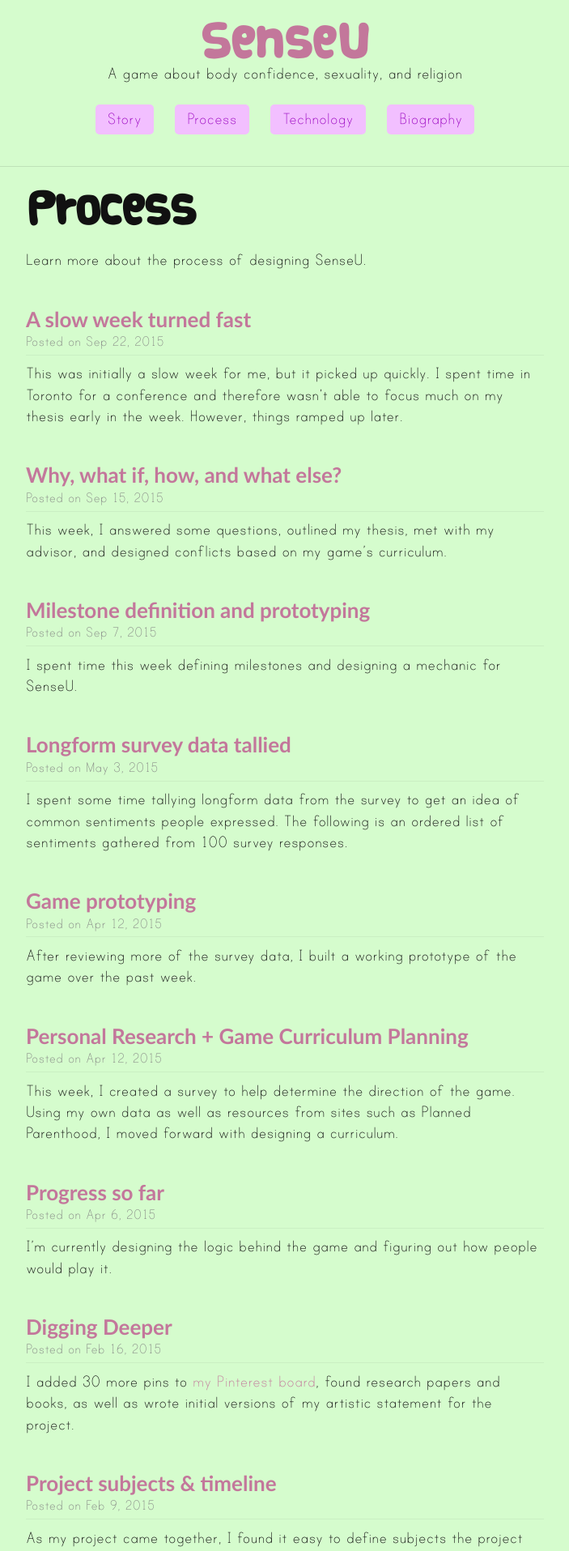
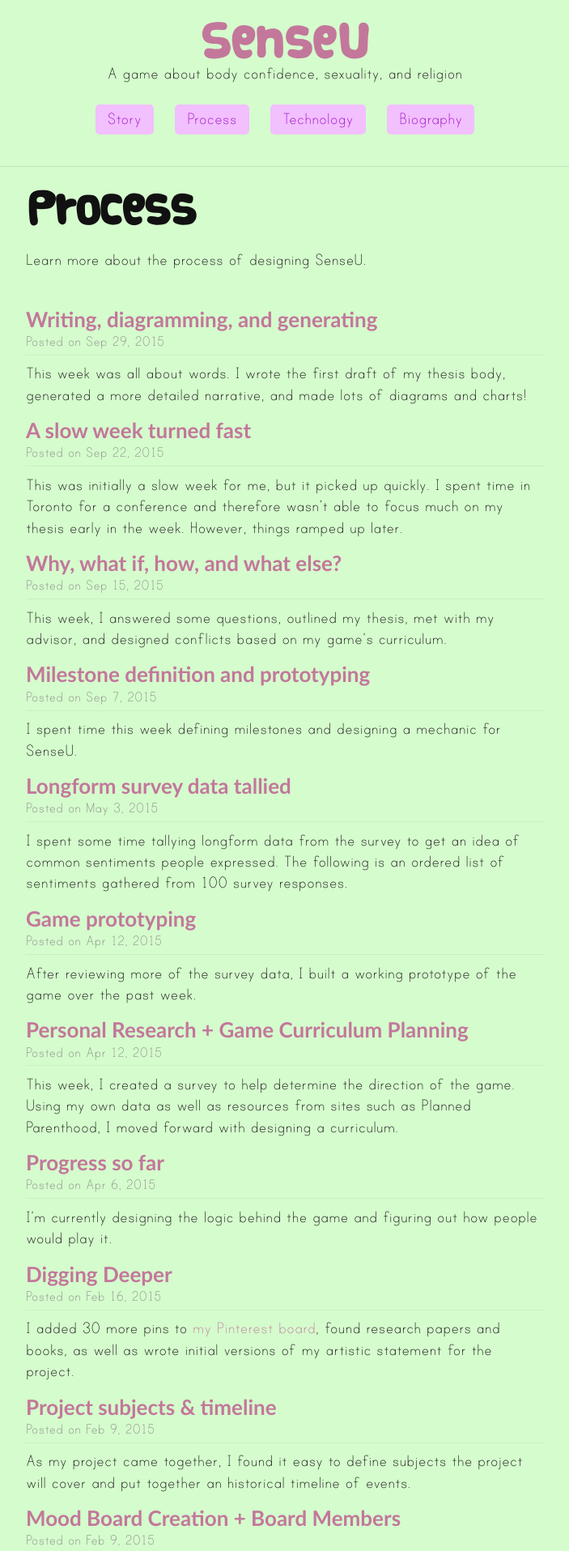
Before and after one commit to cattsmall/thesis-website, a Jekyll site: the page built from process/index.html, in a window 1280 px wide. Shown: the top 1915 px of the page at 81% size, without its empty margins (288-991 px from the left). Built offline with Jekyll 4.4.1, drawn with Linux system fonts in a browser that asks for light colours; some web fonts are replaced; some of the changed lines change nothing that is shown.

Commit message:
sept 29 post added

```diff
--- /dev/null
+++ b/_posts/2015-09-29-writing-diagramming-generating.md
@@ -0,0 +1,115 @@
+---
+layout: post
+title: Writing, diagramming, and generating
+date: 2015-09-29 13:34:27
+categories: process
+---
+
+This week was all about words. I wrote the first draft of my thesis body, generated a more detailed narrative, and made lots of diagrams and charts!
+
+##Accountability buddy meeting
+Lauren and I scheduled weekly Slack check-ins on Saturdays to make sure we can catch up every week. This week, she helped me improve my outline. [You can read it as a PDF.](/assets/docs/CattSmall_Outline%23_2015-09-29.pdf)
+
+##Thesis body
+So far, almost 3,000 words have been written in my thesis. Feel free to have a peek at the current status on [Google Drive](https://docs.google.com/document/d/1-8sv6ksHTsq8KLUZij2Z1yXVq1lIUNIEK2wlBo1FGBM/edit?usp=sharing) or [download it as a PDF](/assets/docs/CattSmall_ThesisBody#_2015-09-29). It's still largely a work in progress. I even continued to modify the outline as I wrote. A lot of sections don't have many words yet, but the content is beginning to feel more solid.
+
+I need to nail down the actual number of words needed for the paper. Some have said it's between 10,000 and 15,000 while others don't know. I'm currently not sure I heard that number from my professor or read it in a book. Stress is ridiulous, y'all.
+
+##Narrative-building
+I fleshed-out the environment and characters in the game through research, wireframing, and good ol' spreadsheets. I specifically focused on designing the environment first, knowing it'd heavily impact the characters.
+
+###Environment
+The story of SenseU takes place in an imaginary town off the northwest coast of Washington with a population of about 5,500. The town consists of a rural area, a small downtown area with several shops and large mall, as well as an undergraduate college with a 30-acre campus. The town’s median age is 31.
+
+The main character's college is a private, secular, national-level undergraduate school called the University of Sustainable Engineering, Natural Science, and Education. The school is colloquially known as “SENSE U”. A large portion of the town’s population consists of SENSE U students.
+
+SENSE U's campus has 10 educational buildings and 5 dorm buildings. The ten educational buildings include a lecture hall, one building for each field of study (Sustainable Engineering, Natural Science, and Education), a library, a research center, a common building for student unions and clubs, a gymnasium, a dining hall, and a medical facility.
+
+According to recent studies, SENSE U is the 15th-most prestigious undergraduate school in the USA. Approximately 10,000 people apply to attend the school each year. The acceptance rate is quite low at 600 freshmen per year for a total of approximately 6%.
+
+Students attending SENSE U can choose to major in Psychology, Biology, Physics, Mechanical Engineering, Civil Engineering, Computer Science, Art Education, Science Education, or Mathematics Education. Because of the rigorous courses, approximately 350 students out of a 600-person class will graduate from SENSE U.
+
+###Characters
+Before refining character conflicts, I created [a spreadsheet](https://docs.google.com/spreadsheets/d/11-peNBzi2rtqkUp8FCr3moP6c4qOvF2upt4a99exkjg/edit?usp=sharing) containing a list of primary, secondary, and tertiary characters. The spreadsheet includes various information about characters. Some examples of included information are name, gender, sexuality, ethnicity, appearance, and biography. This exercise helped me create well-rounded characters.
+
+The game's primary and secondary characters are:
+
+- **You** (primary character), an American sophomore from a city outside Washington. You are studying Psychology. You use grants and scholarships to pay for tuition but also work as an RA to pay for the remaining education costs.
+- **Efe Turay**, a bisexual second-generation Nigerian sophomore. Efe was born in New York City and is studying Mathematics Education. She gets through school mostly through a scholarship but works as an RA to pay for the remaining tuition and education costs. In addition to her study, she learns Japanese and attends the Japanese culture club.
+- **Ahanu "Han"**, a straight American freshman of Algonquian descent. Han's family lives in Massachusetts. He plans to become an active member of a fraternity. In addition to his Civil Engineering studies, he plans to continue pursing sports after winning a scholarship for playing football.
+- **Gaiya Brose**, a straight white American freshman from Montana. Gaiya's parents are strict Christians. She strongly believes in waiting until marriage. Gaiya is studying Biology and actively participates in the Japanese culture club.
+- **Louis Hayford**, a gay Trinidadian sophomore. Louis moved to the United States with his family in 1996. His family doesn't know about his religion or sexuality. In addition to studying Mechanical Engineering, Louis is also in a jazz band.
+- **Jade Sepulveda**, a gay freshman. Jade is a second-generation Bolivian transwoman from Virginia. Her family doesn't know about her religion or sexuality. In addition to studying Computer Science, Jade sings for a band and organizes a monthly feminist roundtable.
+- **Noah Matsuoka**, a bisexual freshman. Noah is a third-generation Japanese-American student from California. His family isn't particularly religious, but they are quite well-off. In addition to his Science Education studies, Noah participates in a gaming club.
+- **Griffin Cooper**, a pansexual freshman. Griffin is a Black-American genderqueer student from Georgia. They won a business undergratuate scholarship to attend school. In addition to studying Mechanical Engineering, they participate in the LGBTQ club and host dance parties.
+- **Javier Barraza**, a gay freshman studying Computer Science. Javier is a third-generation Dominican transman from the New York City. He is an avid yoga practitioner and organized LGBTQ events at his high school. He hopes to find less discrimination in college and plans to continue participating in LGBTQ events.
+- **Rishika Pradhan**, a straight sophomore. Rishika is from India and majors in Biology. Her family sent her to school in America in order for her to get "the best education". She has previously studied in Britain, Germany, and Australia. Her family prepared enough money to send her to international schools, as they own a manufacturing company. She aims to work in the United States or London once she graduates.
+- **Nolann Rheem**, a straight sophomore. Nolann is a bi-racial, Black-identified student from another small town in Washington. He was the constant focus of racial insults as a child and feels strongly about racial equality. He funnels events from his past into his artistic work. His parents completely fund his education. He is unsure of his future, but he wants to continue to be artistic. Nolann is studying Art Education.
+
+Next, I created a diagram based on the [list of conflicts I mentioned last week](http://thesis.cattsmall.com/process/2015/09/22/a-slow-week-turned-fast.html#narrative-class). This diagram shows character relationships as well as the conflicts they will experience.
+
+![](/assets/img/posts/2015-09-29/character-map-09292015.png)
+
+See the [larger version of the diagram](/assets/img/posts/2015-09-29/character-map-09292015_large.png) for more in-depth details.
+
+###Character conflicts
+After diagramming the characters, I then proceeded to write conflict descriptions for each scene in the game.
+
+####Scene 0: Introduction
+The semester is about to begin and you move in.
+
+####Scene 1: Health & Human Development
+
+- Jade failed to find anyone to hook up with at a welcome party and is frustrated. She needs help figuring out where to go to find people.
+- Louis and Noah hooked up after the welcome party. Noah disappeared afterward. Louis and isn’t sure how to deal with the situation.
+- Gaiya met Han at a party and found him attractive. She is starting to question her choice to wait until marriage.
+
+####Scene 2: Neuropsychology of Behavior
+
+- Nolann is feeling frustrated about both school and his appearance. He is finding it difficult to cope.
+- Gaiya needs advice regarding ways to deal with sexual thoughts.
+- Griffin wants to come out about their genderqueer identity.
+- Noah wants to come out about being bisexual but is afraid of being judged.
+
+####Scene 3: Human Genetics & Biology
+- Gaiya is excited because she and Han made out at a party. It got a little awkward because she isn't the best kisser. However, he asked her on a date and she said yes. She needs advice regarding ways to get better at kissing and how to move forward with their relationship.
+- Rishika is unsure of how to make Nolann feel comfortable with his body. They were going to have sex after meeting after a party, but he backed out because he thought she wouldn’t like the way he looked naked. She wants to understand ways to make him feel attractive that involve the chest, back, ears, and neck.
+- Jade met Griffin at a party and they hit it off instantly. Some close dancing and touching ensued before she found out that Griffin doesn’t identify as female. She’s not sure what that means and needs help.
+- Javier and Louis are interested in each other after briefly meeting at a party. They plan to go on a date soon, and he knows that will probably lead to sex. Javier is nervous about being naked in front of Louis and wants advice.
+- Han thinks he might have a minor lower-body STI after hooking up with someone a few weeks ago. He needs help dealing with it before things get serious with Gaiya.
+
+####Scene 4: Writing Seminar: Love and Trouble
+- Gaiya was touching herself when her roommate (Rishika) came in. She feels ashamed.
+- Noah and Efe started seeing each other after running into each other at the Japanese culture club. He wants advice about safe oral sex, especially after hearing about Han’s STI.
+- Louis is about to have his first experience with anal sex and is nervous.
+- Rishika needs advice about vaginal sex to prepare for her date with Nolann.
+- Griffin needs advice regarding sexual activities they can do with Jade.
+
+####Scene 5: Language and Law
+- Rishika wants to ask Nolann to have sex with her but is unsure if he’ll say yes. She needs encouragement.
+- Gaiya and Han slept together. She wonders if she did the right thing.
+- Nolann wasn’t in the mood to have sex. He wonders if he should’ve said yes just to please Rishika.
+- Rishika asked Nolann to have sex with her. He said no. She’s unsure if she should ever ask a guy for sex again.
+- Efe is unsure if she consented to sex with Noah at a party. She was very drunk.
+- Louis is hurting after a sexual encounter with Javier turned violent.
+- Noah is unsure if Efe consented to sex with him at a party. He was drunk and assumed she’d said yes.
+
+####Scene 6: Anthropology
+- Rishika is angry because Gaiya keeps sexiling her without advance warning.
+- Griffin had a negative interaction with Gaiya and wants to make her understand what identifying as genderqueer means.
+- Jade decides to break up with Griffin when she can’t reconcile the fact that Griffin is sexually attracted to other people on campus. She’s not ready for a polyamorous relationship.
+- Gaiya decides to reflect on her beliefs after her experiences with Han and a discussion with Griffin about gender.
+- Nolann is angry because Rishika made an assumption about his sexual proclivity. She assumed he’d want to have sex because he’s Black, but he’s not interested in sex at all. He wants to break up with her and needs help figuring out how to communicate.
+- Javier is furious after Jade breaks up with Griffin. He thinks it’s partially because Griffin doesn’t identify as a woman. Javier thinks Jade should know better than anyone that gender isn’t set in stone.
+- Louis finds out Noah is bisexual. He doesn’t believe Noah since they slept together.
+
+####Scene 7: Ending
+The semester ends.
+
+You can see a timeline of these events below:
+
+![](/assets/img/posts/2015-09-29/story-arc-09292015.png)
+
+See the [larger version of the diagram](/assets/img/posts/2015-09-29/story-arc-09292015_large.png) for more in-depth details.
+
+That's all for now. Next, I'm writing out the first conversations and putting them into the game. Peace out!
--- a/_sass/_layout.scss
+++ b/_sass/_layout.scss
@@ -185,10 +185,15 @@
 
     h4 {
         font-size: 20px;
+        margin-bottom: 0;
 
         @include media-query($on-laptop) {
             font-size: 18px;
         }
+    }
+
+    li + li {
+        margin-top: .5em;
     }
 }
 
```
Also changed, not shown: assets/img/posts/2015-09-29/character-map-09292015.png (added), assets/img/posts/2015-09-29/character-map-09292015_large.png (added), assets/img/posts/2015-09-29/story-arc-09292015.png (added), assets/img/posts/2015-09-29/story-arc-09292015_large.png (added), 3 other files.
